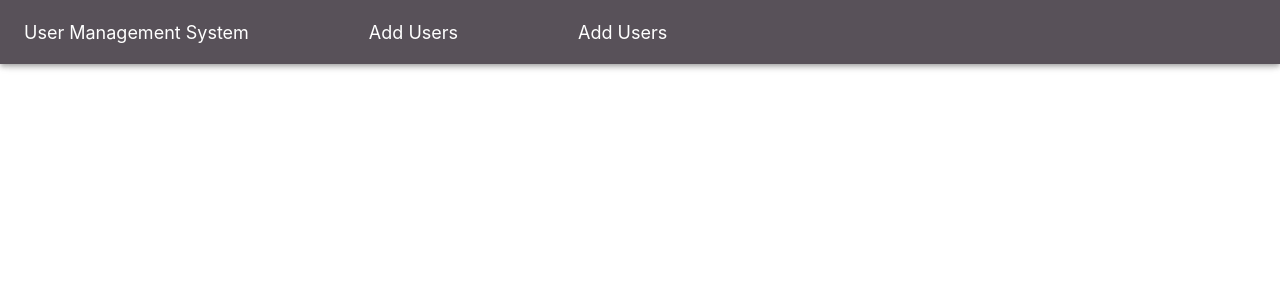
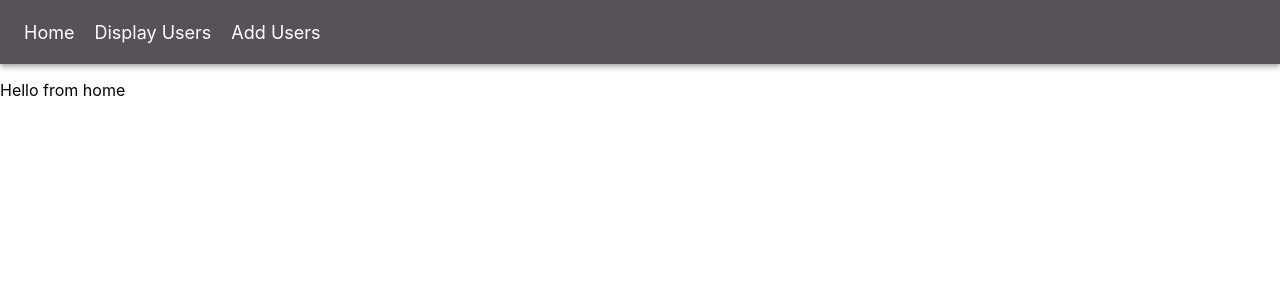
Before and after one commit to amanbarar/user-management-system-mongodb, a React (Create React App) app in the folder frontend/: page / in a window 1280 px wide. Shown: the top 300 px of the page. Built offline with nearby package versions, Linux system fonts and the light colour scheme.

Commit message:
add: routes

```diff
--- a/frontend/package.json
+++ b/frontend/package.json
@@ -11,6 +11,7 @@
     "@testing-library/user-event": "^13.5.0",
     "react": "^18.2.0",
     "react-dom": "^18.2.0",
+    "react-router-dom": "^6.10.0",
     "react-scripts": "5.0.1",
     "web-vitals": "^2.1.4"
   },
--- a/frontend/src/App.js
+++ b/frontend/src/App.js
@@ -1,13 +1,24 @@
 import './App.css';
+
+
 import AddUser from './components/AddUsers';
 import NavBar from './components/NavBar';
+import Home from './components/Home';
+import AllUsers from './components/AllUsers';
 
+
+import { BrowserRouter, Routes, Route } from 'react-router-dom';
 
 function App() {
   return (
-    <div className="App">
+    <BrowserRouter>
       <NavBar />
-    </div>
+      <Routes>
+        <Route path='/' element={<Home />} />
+        <Route path='/all' element={<AllUsers />} />
+        <Route path='/add' element={<AddUser />} />
+      </Routes>
+    </BrowserRouter>
   );
 }
 
--- a/frontend/src/components/AddUsers.js
+++ b/frontend/src/components/AddUsers.js
@@ -1,8 +1,8 @@
 const AddUser = () => {
     return(
-            <div>
+            <p>
                 Hello from the AddUser side
-            </div>
+            </p>
     );
 }
 
--- a/frontend/src/components/AllUsers.js
+++ b/frontend/src/components/AllUsers.js
@@ -0,0 +1,7 @@
+const AllUsers = () => {
+    return(
+        <p>Hello from AllUsers</p>
+    );
+}
+
+export default AllUsers;
--- a/frontend/src/components/Home.js
+++ b/frontend/src/components/Home.js
@@ -0,0 +1,7 @@
+const Home = () => {
+    return(
+        <p>Hello from home</p>
+    );
+}
+
+export default Home;
--- a/frontend/src/components/NavBar.js
+++ b/frontend/src/components/NavBar.js
@@ -1,22 +1,25 @@
 import { AppBar , Toolbar } from '@mui/material';
 import { styled } from '@mui/material/styles';
+import { NavLink } from 'react-router-dom';
 
 const Header = styled(AppBar)`
     background: #585159
 `
 
-const Tabs = styled('div')`
+const Tabs = styled(NavLink)`
     font-size: 18px;
-    margin-right: 120px;
+    margin-right: 20px;
+    color: inherit;
+    text-decoration: none;
 `
 
 const NavBar = () => {
     return(
-        <Header>
+        <Header position="static">
             <Toolbar>
-                <Tabs>User Management System</Tabs>
-                <Tabs>Add Users</Tabs>
-                <Tabs>Add Users</Tabs>
+                <Tabs to='/'>Home</Tabs>
+                <Tabs to='/all'>Display Users</Tabs>
+                <Tabs to='add'>Add Users</Tabs>
             </Toolbar>
         </Header>
     );
```
Also changed, not shown: 1 other file (tests, documents, lock files or other folders).
